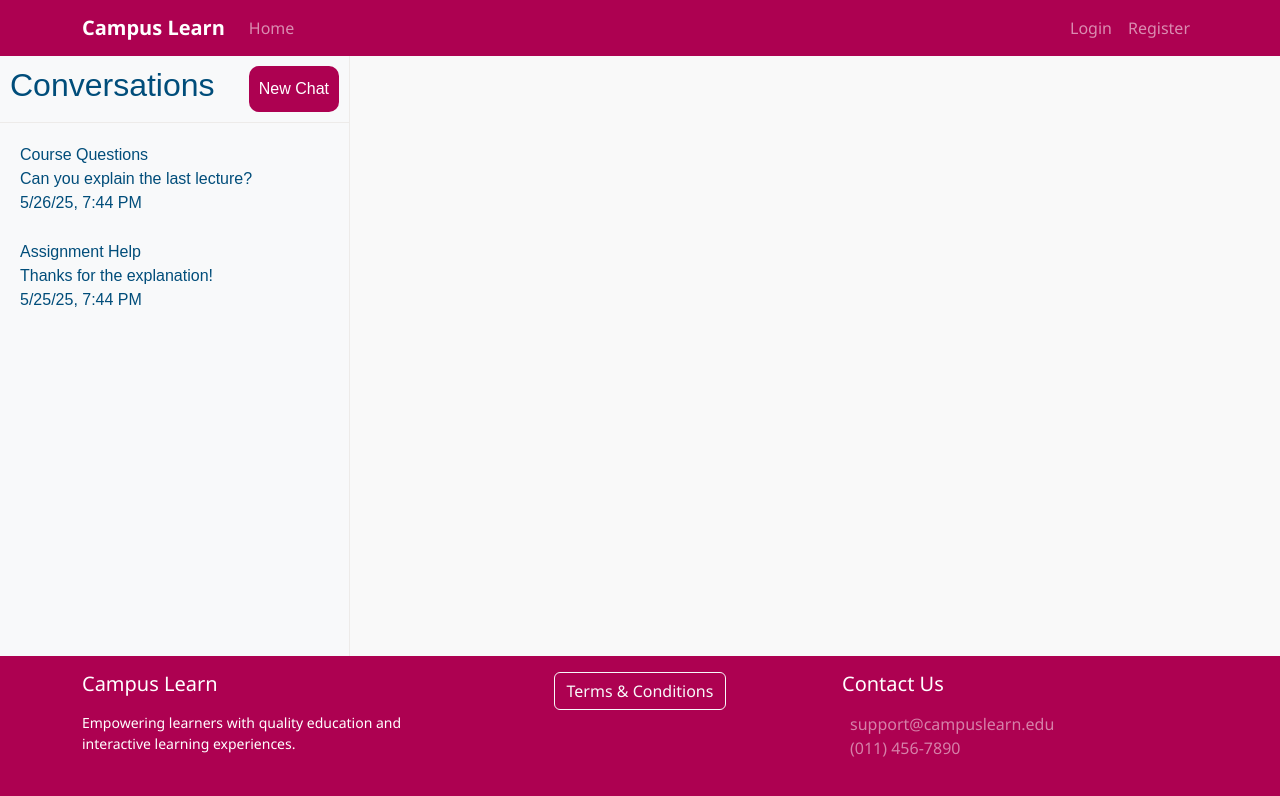
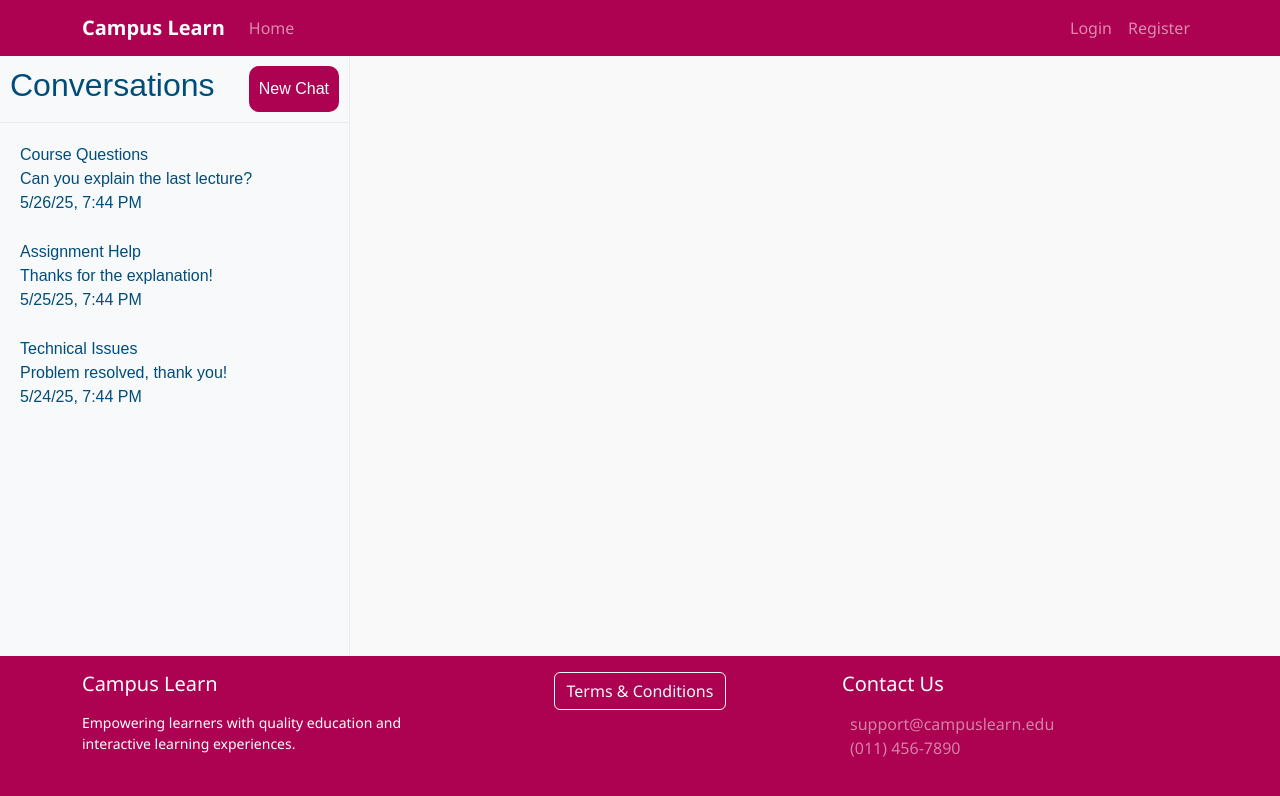
Before and after one commit to Squard3Technologies/CampusLearnV2025, an Angular app in the folder src/ui/: page /chat in a window 1280 px wide. Shown: the top 796 px of the page. Built offline with nearby package versions, Linux system fonts and the light colour scheme.

Commit message:
moved mock data out and added topics logic for breadcrumb

```diff
--- /dev/null
+++ b/src/ui/src/app/mock-data/chats.ts
@@ -0,0 +1,87 @@
+import { Chat } from './interfaces';
+import { User } from '../services/user.service';
+
+export const mockChats: Chat[] = [
+  {
+    id: '1',
+    title: 'Course Questions',
+    timestamp: new Date(),
+    lastMessage: 'Can you explain the last lecture?',
+    messages: [
+      {
+        content: 'Hello, can you help me with the course material?',
+        timestamp: new Date(Date.now() - 3600000), // 1 hour ago
+        sender: 'user'
+      },
+      {
+        content: 'Of course! What do you need help with?',
+        timestamp: new Date(Date.now() - 3500000),
+        sender: 'system'
+      },
+      {
+        content: 'Can you explain the last lecture?',
+        timestamp: new Date(),
+        sender: 'user'
+      }
+    ]
+  },
+  {
+    id: '2',
+    title: 'Assignment Help',
+    timestamp: new Date(Date.now() - 86400000), // 1 day ago
+    lastMessage: 'Thanks for the explanation!',
+    messages: [
+      {
+        content: 'I need help with assignment 3',
+        timestamp: new Date(Date.now() - 90000000),
+        sender: 'user'
+      },
+      {
+        content: 'What specific part are you stuck on?',
+        timestamp: new Date(Date.now() - 89000000),
+        sender: 'system'
+      },
+      {
+        content: 'Thanks for the explanation!',
+        timestamp: new Date(Date.now() - 86400000),
+        sender: 'user'
+      }
+    ]
+  },
+  {
+    id: '3',
+    title: 'Technical Issues',
+    timestamp: new Date(Date.now() - 172800000), // 2 days ago
+    lastMessage: 'Problem resolved, thank you!',
+    messages: [
+      {
+        content: 'I am having trouble accessing the course materials',
+        timestamp: new Date(Date.now() - 180000000),
+        sender: 'user'
+      },
+      {
+        content: 'Let me help you troubleshoot that issue',
+        timestamp: new Date(Date.now() - 175000000),
+        sender: 'system'
+      },
+      {
+        content: 'Problem resolved, thank you!',
+        timestamp: new Date(Date.now() - 172800000),
+        sender: 'user'
+      }
+    ]
+  }
+];
+
+export const mockUsers: User[] = [
+  { id: '1', name: 'John Smith', email: 'john.smith@university.edu', role: 'student' },
+  { id: '2', name: 'Mary Johnson', email: 'mary.johnson@university.edu', role: 'tutor' },
+  { id: '3', name: 'David Brown', email: 'david.brown@university.edu', role: 'student' },
+  { id: '4', name: 'Sarah Wilson', email: 'sarah.wilson@university.edu', role: 'admin' },
+  { id: '5', name: 'Mike Davis', email: 'mike.davis@university.edu', role: 'student' },
+  { id: '6', name: 'Lisa Garcia', email: 'lisa.garcia@university.edu', role: 'tutor' },
+  { id: '7', name: 'Tom Miller', email: 'tom.miller@university.edu', role: 'student' },
+  { id: '8', name: 'Anna Taylor', email: 'anna.taylor@university.edu', role: 'tutor' },
+  { id: '9', name: 'James Wilson', email: 'james.wilson@university.edu', role: 'student' },
+  { id: '10', name: 'Emma Johnson', email: 'emma.johnson@university.edu', role: 'tutor' }
+];
--- /dev/null
+++ b/src/ui/src/app/mock-data/index.ts
@@ -0,0 +1,7 @@
+// Central export file for all mock data
+export * from './interfaces';
+export * from './topics';
+export * from './modules';
+export * from './chats';
+// Re-export User from user service to avoid conflicts
+export { User } from '../services/user.service';
--- /dev/null
+++ b/src/ui/src/app/mock-data/interfaces.ts
@@ -0,0 +1,31 @@
+// Common interfaces for mock data
+
+export interface Topic {
+  id: string;
+  createdByUserId: string;
+  title: string;
+  description: string;
+  dateCreated: Date;
+  moduleId: string;
+}
+
+export interface Module {
+  id: string;
+  title: string;
+  progress: number;
+}
+
+// Chat related interfaces
+export interface ChatMessage {
+  content: string;
+  timestamp: Date;
+  sender: 'user' | 'system';
+}
+
+export interface Chat {
+  id: string;
+  title: string;
+  timestamp: Date;
+  lastMessage: string;
+  messages: ChatMessage[];
+}
--- /dev/null
+++ b/src/ui/src/app/mock-data/modules.ts
@@ -0,0 +1,9 @@
+import { Module } from './interfaces';
+
+export const mockModules: Module[] = [
+  { id: '1', title: 'Introduction to Programming', progress: 60 },
+  { id: '2', title: 'Web Development Fundamentals', progress: 30 },
+  { id: '3', title: 'Database Systems', progress: 75 },
+  { id: '4', title: 'Advanced Angular Concepts', progress: 15 },
+  { id: '5', title: 'Node.js Backend Development', progress: 0 }
+];
--- /dev/null
+++ b/src/ui/src/app/mock-data/topics.ts
@@ -0,0 +1,43 @@
+import { Topic } from './interfaces';
+
+export const mockTopics: Topic[] = [
+  {
+    id: '123e4567-e89b-12d3-a456-426614174000',
+    createdByUserId: '98765432-e89b-12d3-a456-426614174000',
+    title: 'Introduction to Angular',
+    description: 'Learn the basics of Angular framework and component architecture',
+    dateCreated: new Date('2023-01-15'),
+    moduleId: '' // Will be set dynamically by the component
+  },
+  {
+    id: '223e4567-e89b-12d3-a456-426614174001',
+    createdByUserId: '88765432-e89b-12d3-a456-426614174001',
+    title: 'Component Communication',
+    description: 'Understanding how components interact in Angular applications',
+    dateCreated: new Date('2023-01-20'),
+    moduleId: '' // Will be set dynamically by the component
+  },
+  {
+    id: '323e4567-e89b-12d3-a456-426614174002',
+    createdByUserId: '78765432-e89b-12d3-a456-426614174002',
+    title: 'Services and Dependency Injection',
+    description: 'Learn how to create and use services in Angular applications',
+    dateCreated: new Date('2023-01-25'),
+    moduleId: ''
+  },
+  {
+    id: '423e4567-e89b-12d3-a456-426614174003',
+    createdByUserId: '68765432-e89b-12d3-a456-426614174003',
+    title: 'Routing and Navigation',
+    description: 'Master Angular routing and navigation between components',
+    dateCreated: new Date('2023-01-30'),
+    moduleId: ''
+  }
+];
+
+export const mockModuleNames: { [key: string]: string } = {
+  '1': 'Introduction to Programming',
+  '2': 'Web Development Fundamentals',
+  '3': 'Database Systems',
+  'default': 'Test Module'
+};
--- a/src/ui/src/app/pages/chat/chat.component.ts
+++ b/src/ui/src/app/pages/chat/chat.component.ts
@@ -1,30 +1,7 @@
 import { Component, OnInit } from '@angular/core';
 import { CommonModule, DatePipe } from '@angular/common';
 import { FormsModule } from '@angular/forms';
-
-// Simple message structure
-interface ChatMessage {
-  content: string;
-  timestamp: Date;
-  sender: 'user' | 'system';
-}
-
-// Chat conversation structure
-interface Chat {
-  id: string;
-  title: string;
-  timestamp: Date;
-  lastMessage: string;
-  messages: ChatMessage[];
-}
-
-// Simple user structure for search
-interface User {
-  id: string;
-  name: string;
-  email: string;
-  role: string;
-}
+import { Chat, ChatMessage, User, mockChats, mockUsers } from '../../mock-data';
 
 @Component({
   selector: 'app-chat',
@@ -53,73 +30,15 @@ export class ChatComponent implements OnInit {
     this.loadChats();
     this.loadUsers();
   }
-
   // Load example chat data
   loadChats(): void {
-    // Sample data - in a real app, this would come from a database
-    this.chats = [
-      {
-        id: '1',
-        title: 'Course Questions',
-        timestamp: new Date(),
-        lastMessage: 'Can you explain the last lecture?',
-        messages: [
-          {
-            content: 'Hello, can you help me with the course material?',
-            timestamp: new Date(Date.now() - 3600000), // 1 hour ago
-            sender: 'user'
-          },
-          {
-            content: 'Of course! What do you need help with?',
-            timestamp: new Date(Date.now() - 3500000),
-            sender: 'system'
-          },
-          {
-            content: 'Can you explain the last lecture?',
-            timestamp: new Date(),
-            sender: 'user'
-          }
-        ]
-      },
-      {
-        id: '2',
-        title: 'Assignment Help',
-        timestamp: new Date(Date.now() - 86400000), // 1 day ago
-        lastMessage: 'Thanks for the explanation!',
-        messages: [
-          {
-            content: 'I need help with assignment 3',
-            timestamp: new Date(Date.now() - 90000000),
-            sender: 'user'
-          },
-          {
-            content: 'What specific part are you stuck on?',
-            timestamp: new Date(Date.now() - 89000000),
-            sender: 'system'
-          },
-          {
-            content: 'Thanks for the explanation!',
-            timestamp: new Date(Date.now() - 86400000),
-            sender: 'user'
-          }
-        ]
-      }
-    ];
+    // Use centralized mock data
+    this.chats = [...mockChats];
   }
-
   // Load example user data for search
   loadUsers(): void {
-    // Sample users - in a real app, this would come from a database
-    this.allUsers = [
-      { id: '1', name: 'John Smith', email: 'john.smith@university.edu', role: 'student' },
-      { id: '2', name: 'Mary Johnson', email: 'mary.johnson@university.edu', role: 'tutor' },
-      { id: '3', name: 'David Brown', email: 'david.brown@university.edu', role: 'student' },
-      { id: '4', name: 'Sarah Wilson', email: 'sarah.wilson@university.edu', role: 'admin' },
-      { id: '5', name: 'Mike Davis', email: 'mike.davis@university.edu', role: 'student' },
-      { id: '6', name: 'Lisa Garcia', email: 'lisa.garcia@university.edu', role: 'tutor' },
-      { id: '7', name: 'Tom Miller', email: 'tom.miller@university.edu', role: 'student' },
-      { id: '8', name: 'Anna Taylor', email: 'anna.taylor@university.edu', role: 'tutor' }
-    ];
+    // Use centralized mock data
+    this.allUsers = [...mockUsers];
     this.filteredUsers = this.allUsers; // Start with all users visible
   }
 
```
